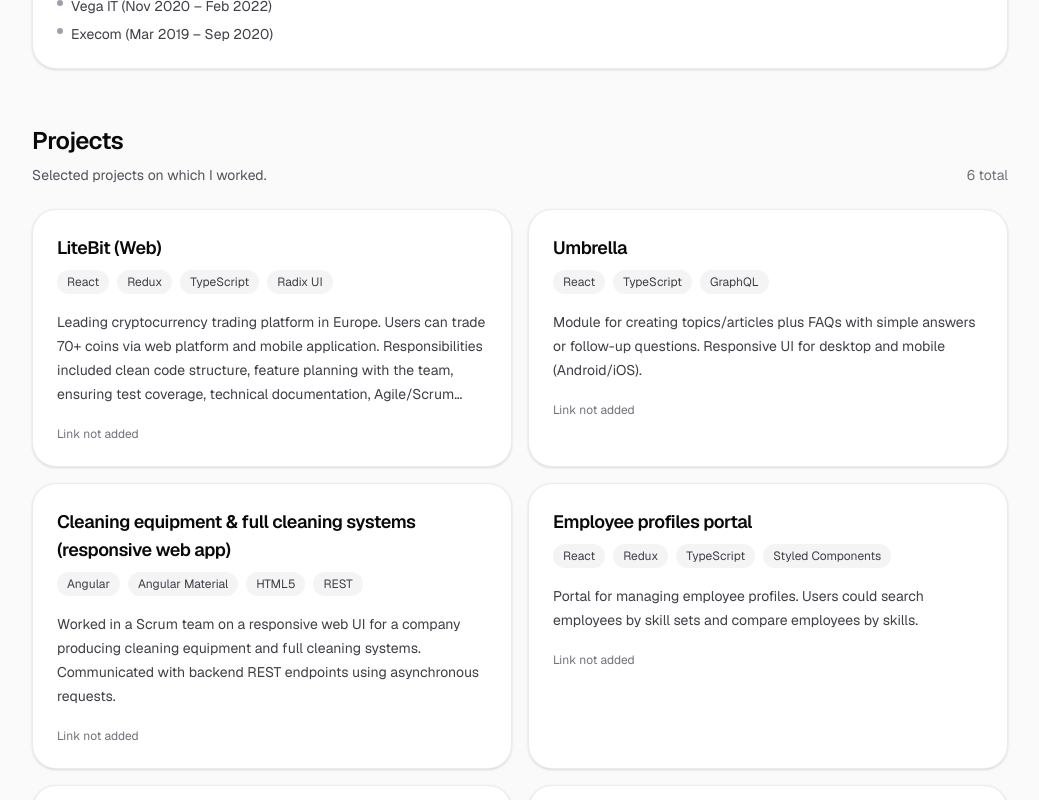
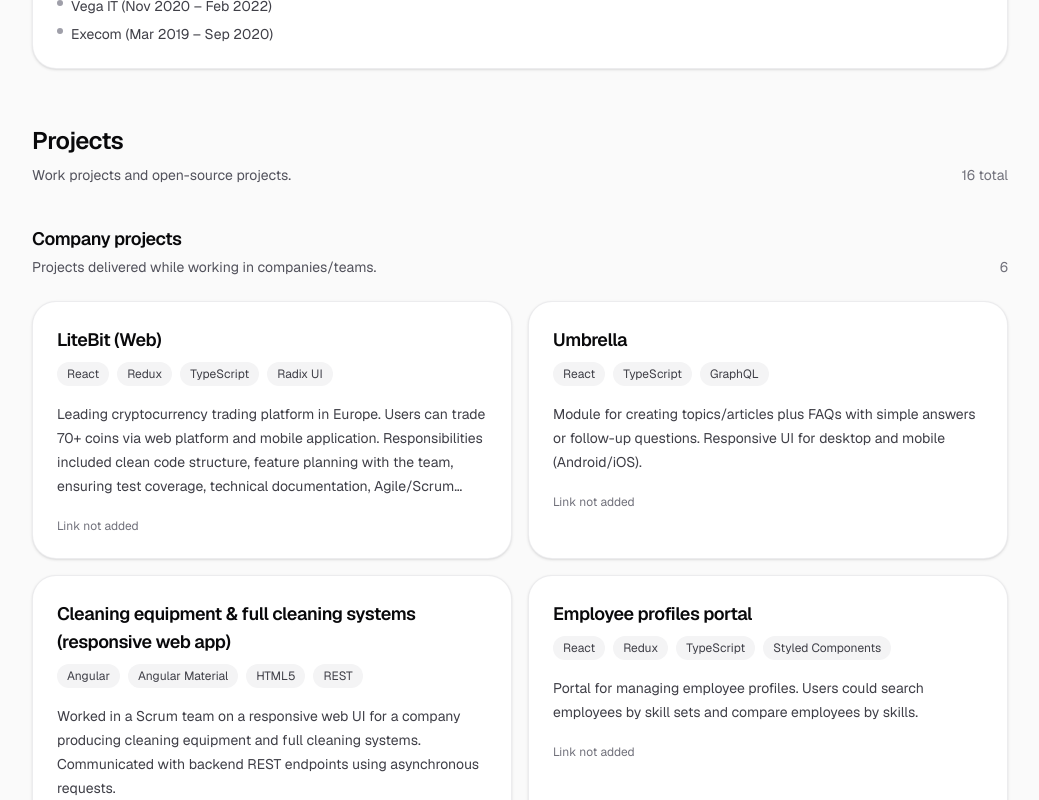
Before and after one commit to deskosekulovic/portfolio, a Next.js app: page / in a window 1280 px wide. Shown: the part 980-1780 px from the top of the page, without its empty margins (120-1159 px from the left). Built offline with nearby package versions, Linux system fonts and the light colour scheme.

Commit message:
added github projects

```diff
--- a/app/components/ProjectsSection.tsx
+++ b/app/components/ProjectsSection.tsx
@@ -1,21 +1,18 @@
 import Image from "next/image";
-import { projects } from "../content";
+import { companyProjects, githubProjects } from "../content";
 
-export function ProjectsSection() {
+function ProjectGrid({
+  projects,
+}: {
+  projects: {
+    title: string;
+    description: string;
+    image?: { src: string; alt: string };
+    href?: string;
+    tags?: string[];
+  }[];
+}) {
   return (
-    <section id="projects" className="mt-14">
-      <div className="flex items-end justify-between gap-6">
-        <div>
-          <h2 className="text-2xl font-semibold tracking-tight">Projects</h2>
-          <p className="mt-2 text-sm text-zinc-600 dark:text-zinc-400">
-            Selected projects on which I worked.
-          </p>
-        </div>
-        <span className="text-sm text-zinc-500 dark:text-zinc-400">
-          {projects.length} total
-        </span>
-      </div>
-
     <div className="mt-6 grid gap-4 md:grid-cols-2">
       {projects.map((p) => {
         const Card = (
@@ -55,12 +52,15 @@
             </p>
 
             {p.href ? (
-                <p className="mt-5 text-sm font-medium text-zinc-950 dark:text-zinc-50">
-                  <span className="underline underline-offset-4">
-                    Open project
-                  </span>
+              <a
+                href={p.href}
+                target="_blank"
+                rel="noreferrer"
+                className="mt-5 text-sm font-medium text-zinc-950 dark:text-zinc-50"
+              >
+                <span className="underline underline-offset-4">Open</span>
                 <span className="ml-1 opacity-70">→</span>
-                </p>
+              </a>
             ) : (
               <p className="mt-5 text-xs text-zinc-500 dark:text-zinc-400">
                 Link not added
@@ -69,23 +69,64 @@
           </article>
         );
 
-          return p.href ? (
-            <a
-              key={p.title}
-              href={p.href}
-              target="_blank"
-              rel="noreferrer"
-              className="block h-full"
-            >
-              {Card}
-            </a>
-          ) : (
+        return (
           <div key={p.title} className="h-full">
             {Card}
           </div>
         );
       })}
     </div>
+  );
+}
+
+export function ProjectsSection() {
+  return (
+    <section id="projects" className="mt-14">
+      <div className="flex items-end justify-between gap-6">
+        <div>
+          <h2 className="text-2xl font-semibold tracking-tight">Projects</h2>
+          <p className="mt-2 text-sm text-zinc-600 dark:text-zinc-400">
+            Work projects and open-source projects.
+          </p>
+        </div>
+        <span className="text-sm text-zinc-500 dark:text-zinc-400">
+          {companyProjects.length + githubProjects.length} total
+        </span>
+      </div>
+
+      <div className="mt-10">
+        <div className="flex items-end justify-between gap-6">
+          <div>
+            <h3 className="text-lg font-semibold tracking-tight">
+              Company projects
+            </h3>
+            <p className="mt-1 text-sm text-zinc-600 dark:text-zinc-400">
+              Projects delivered while working in companies/teams.
+            </p>
+          </div>
+          <span className="text-sm text-zinc-500 dark:text-zinc-400">
+            {companyProjects.length}
+          </span>
+        </div>
+        <ProjectGrid projects={companyProjects} />
+      </div>
+
+      <div className="mt-12">
+        <div className="flex items-end justify-between gap-6">
+          <div>
+            <h3 className="text-lg font-semibold tracking-tight">
+              GitHub projects
+            </h3>
+            <p className="mt-1 text-sm text-zinc-600 dark:text-zinc-400">
+              Public repositories on GitHub.
+            </p>
+          </div>
+          <span className="text-sm text-zinc-500 dark:text-zinc-400">
+            {githubProjects.length}
+          </span>
+        </div>
+        <ProjectGrid projects={githubProjects} />
+      </div>
     </section>
   );
 }
--- a/app/content.ts
+++ b/app/content.ts
@@ -82,7 +82,7 @@
   },
 };
 
-export const projects: Project[] = [
+export const companyProjects: Project[] = [
   {
     title: "LiteBit (Web)",
     description:
@@ -120,3 +120,66 @@
     tags: ["Next.js", "TypeScript", "Styled Components"],
   },
 ];
+
+export const githubProjects: Project[] = [
+  {
+    title: "portfolio",
+    description: "My personal portfolio (Next.js + TypeScript).",
+    href: "https://github.com/deskosekulovic/portfolio",
+    tags: ["Next.js", "TypeScript", "Tailwind"],
+  },
+  {
+    title: "weather-app-angular",
+    description: "Weather app built with Angular.",
+    href: "https://github.com/deskosekulovic/weather-app-angular",
+    tags: ["Angular", "TypeScript", "Angular Material"],
+  },
+  {
+    title: "Snake",
+    description: "Classic Snake game.",
+    href: "https://github.com/deskosekulovic/Snake",
+    tags: ["JavaScript", "HTML5", "CSS3"],
+  },
+  {
+    title: "yamb",
+    description: "Yamb game (React + React Router + Styled Components).",
+    href: "https://github.com/deskosekulovic/yamb",
+    tags: ["React", "JavaScript", "Styled Components"],
+  },
+  {
+    title: "yamb-redux",
+    description: "Yamb game variant using Redux.",
+    href: "https://github.com/deskosekulovic/yamb-redux",
+    tags: ["React", "Redux", "JavaScript"],
+  },
+  {
+    title: "todo-react",
+    description: "Todo app in React.",
+    href: "https://github.com/deskosekulovic/todo-react",
+    tags: ["React", "JavaScript"],
+  },
+  {
+    title: "weather",
+    description: "Weather app (React + Styled Components).",
+    href: "https://github.com/deskosekulovic/weather",
+    tags: ["React", "JavaScript", "Styled Components"],
+  },
+  {
+    title: "hackernews-redux",
+    description: "Hacker News clone using Redux.",
+    href: "https://github.com/deskosekulovic/hackernews-redux",
+    tags: ["React", "Redux", "JavaScript"],
+  },
+  {
+    title: "hackernews-react",
+    description: "Hacker News clone in React.",
+    href: "https://github.com/deskosekulovic/hackernews-react",
+    tags: ["React", "JavaScript"],
+  },
+  {
+    title: "memory-game",
+    description: "Memory game built with React.",
+    href: "https://github.com/deskosekulovic/memory-game",
+    tags: ["React", "JavaScript"],
+  },
+];
```
Lines whose indentation alone changed are shown as unchanged.
